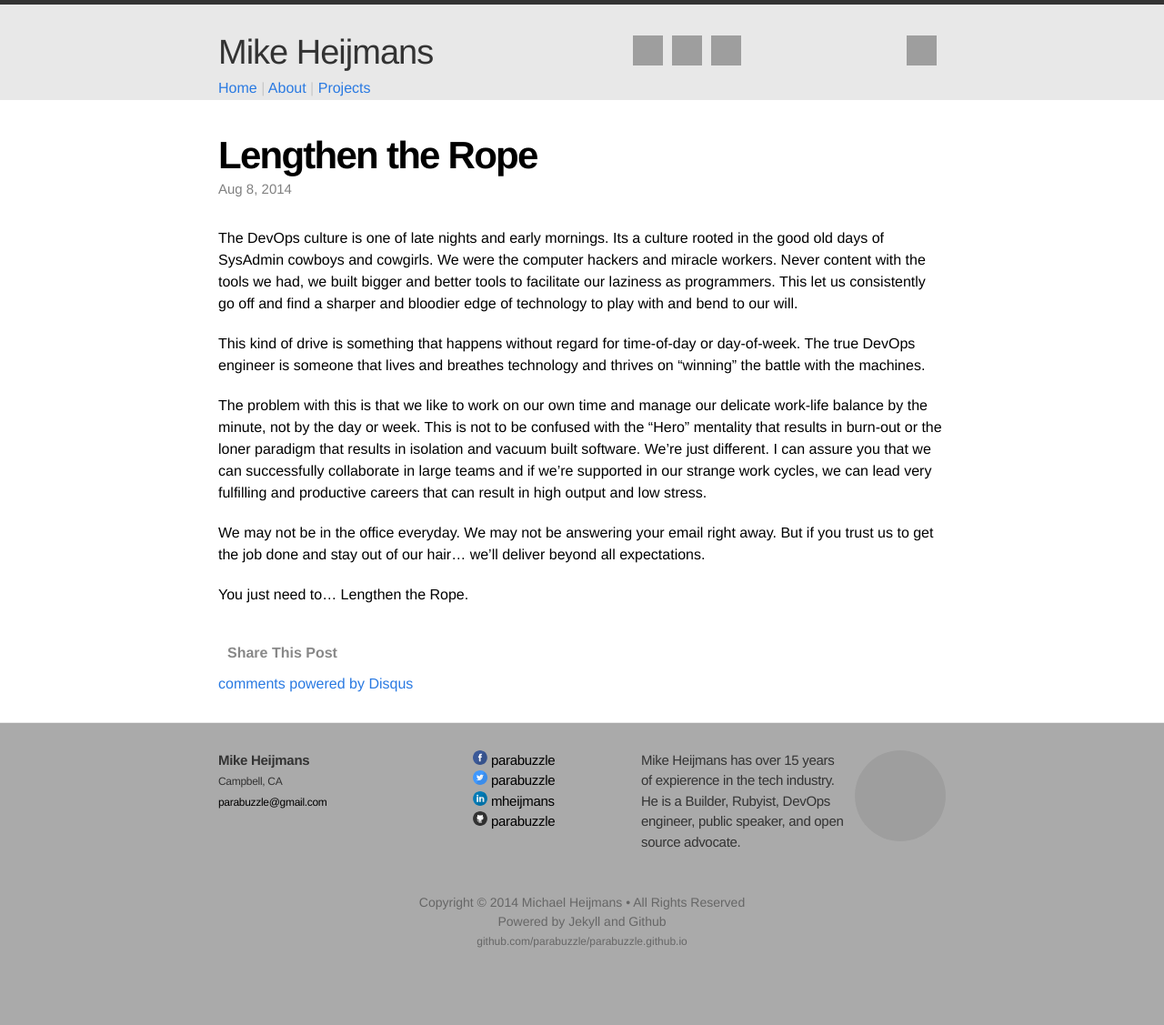
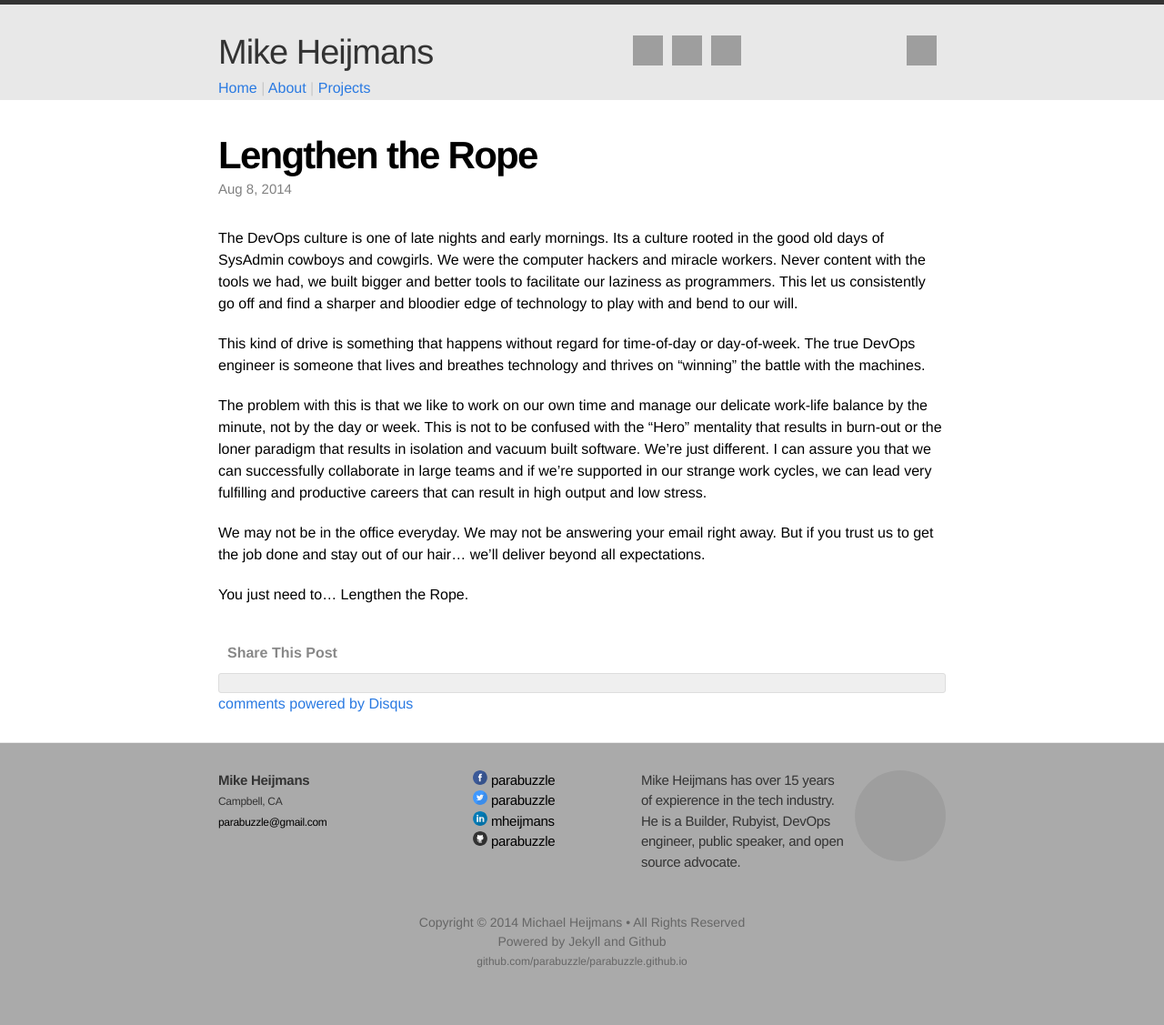
Before and after one commit to parabuzzle/parabuzzle.github.io, a Jekyll site: the page built from _posts/2014-08-08-lengthen-the-rope.md, in a window 1280 px wide. Shown: the whole page at 91% size. Built offline with Jekyll 4.4.1, drawn with Linux system fonts in a browser that asks for light colours; Markdown is read by kramdown in place of the engine named in the settings; comment, search, counter and statistics services are not loaded; before the commit the page ends 1105 px from its top, so only the background shows below that; grey boxes are pictures that could not be loaded.

Commit message:
style up the comments better

```diff
--- a/_layouts/post.html
+++ b/_layouts/post.html
@@ -20,6 +20,7 @@ layout: default
     {% endfor %}
   </div>
   -->
+
   <div class="share-links">
     <h1>Share This Post</h1>
     <div class='shareaholic-canvas' data-app='share_buttons' data-app-id='7476077'></div>
--- a/css/main.css
+++ b/css/main.css
@@ -525,7 +525,7 @@ a:visited { color: #205caa; }
 }
 
 .share-links {
-  border-radius: 10px;
+  border-radius: 3px;
   padding:10px;
   /*background: #e8e8e8;*/
 }
@@ -535,7 +535,12 @@ a:visited { color: #205caa; }
   color:#888;
 }
 
-
+#disqus_thread {
+  border-radius:3px;
+  border: 1px solid #ddd;
+  padding:10px;
+  background:#efefef;
+}
 .project-box {
   padding:10px;
   border-bottom: 1px #333 solid;
```
